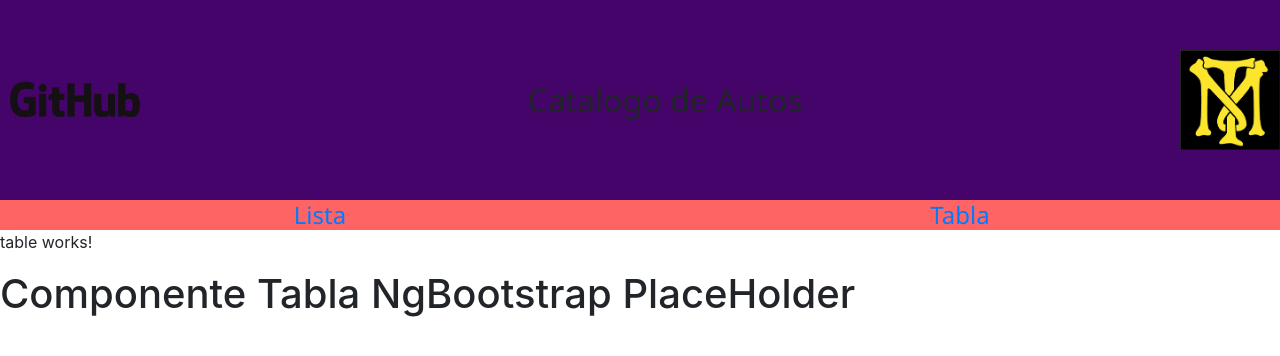
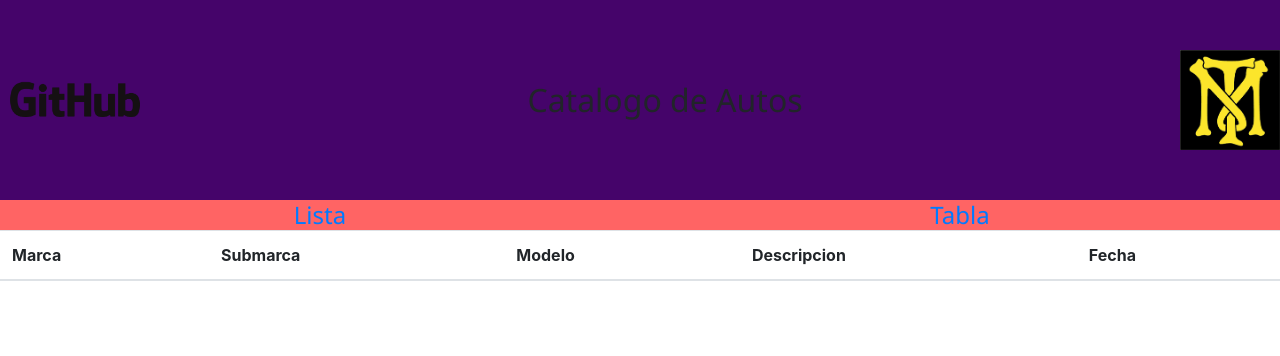
Before and after one commit to RamonFCFM/Curso-Angular-CDIS, an Angular app in the folder mi-catalogo/: page /table in a window 1280 px wide. Shown: the top 356 px of the page. Built offline with nearby package versions, Linux system fonts and the light colour scheme.

Commit message:
E3 A7
E3 A7

```diff
--- a/mi-catalogo/src/app/table/table.component.html
+++ b/mi-catalogo/src/app/table/table.component.html
@@ -1,2 +1,23 @@
-<p>table works!</p>
-<h1> Componente Tabla NgBootstrap PlaceHolder</h1>
+<table class="table table-striped">
+  <thead>
+  <tr>
+    <th scope="col">Marca</th>
+    <th scope="col">Submarca</th>
+    <th scope="col">Modelo</th>
+    <th scope="col">Descripcion</th>
+    <th scope="col">Fecha</th>
+  </tr>
+  </thead>
+
+
+  <tbody>
+  <tr *ngFor="let auto of autos; index as i">
+    <th scope="row">{{ i + 1 }}</th>
+    <td>{{ auto.marca}}</td>
+    <td>{{ auto.submarca }}</td>
+    <td>{{ auto.modelo }}</td>
+    <td>{{ auto.descripcion }}</td>
+    <td>{{ auto.fecha_registro }}</td>
+  </tr>
+  </tbody>
+</table>
--- a/mi-catalogo/src/app/table/table.component.ts
+++ b/mi-catalogo/src/app/table/table.component.ts
@@ -1,12 +1,14 @@
 import { Component, OnInit } from '@angular/core';
-
+import { AUTOMOVILES } from '../data';
+import { Automovil } from '../models';
 @Component({
   selector: 'app-table',
   templateUrl: './table.component.html',
   styleUrls: ['./table.component.css']
 })
 export class TableComponent implements OnInit {
-
+  autos: Automovil[];
+  autoSeleccionado: Automovil;
   constructor() { }
 
   ngOnInit(): void {
```
